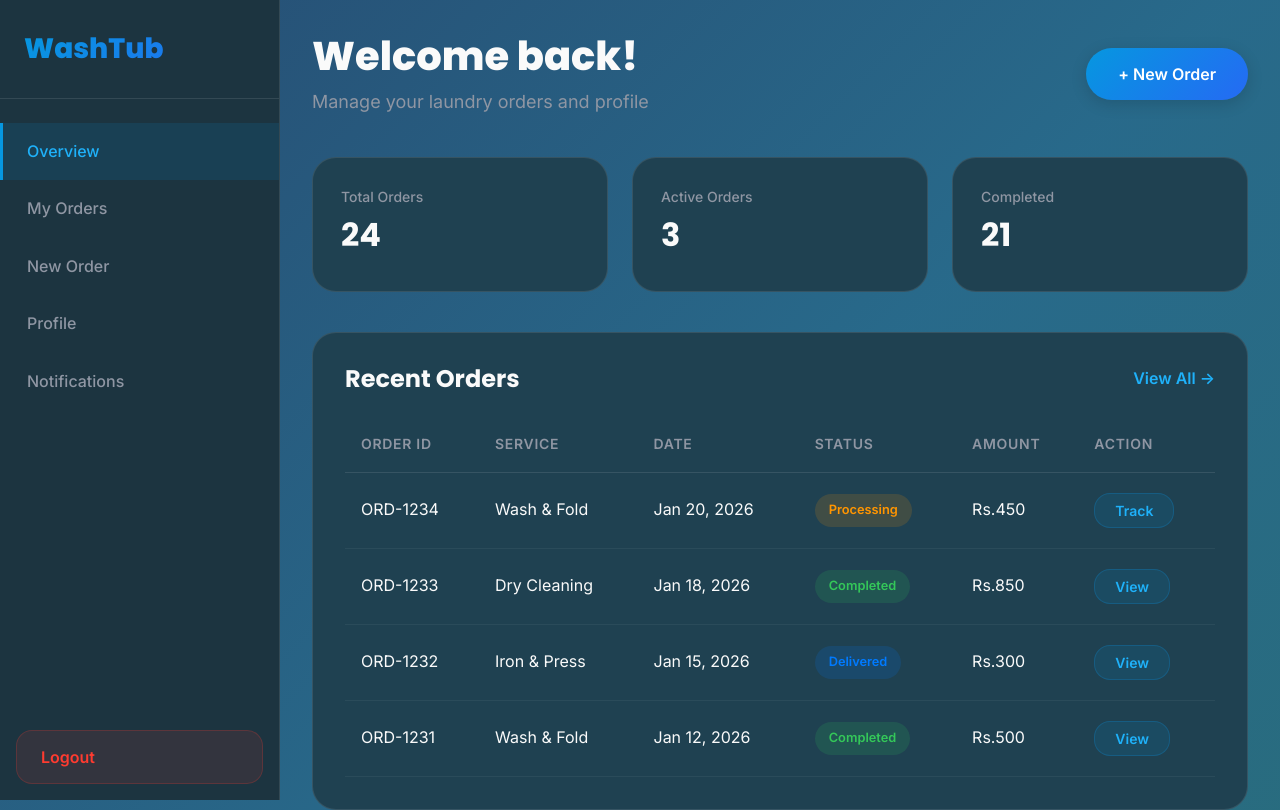
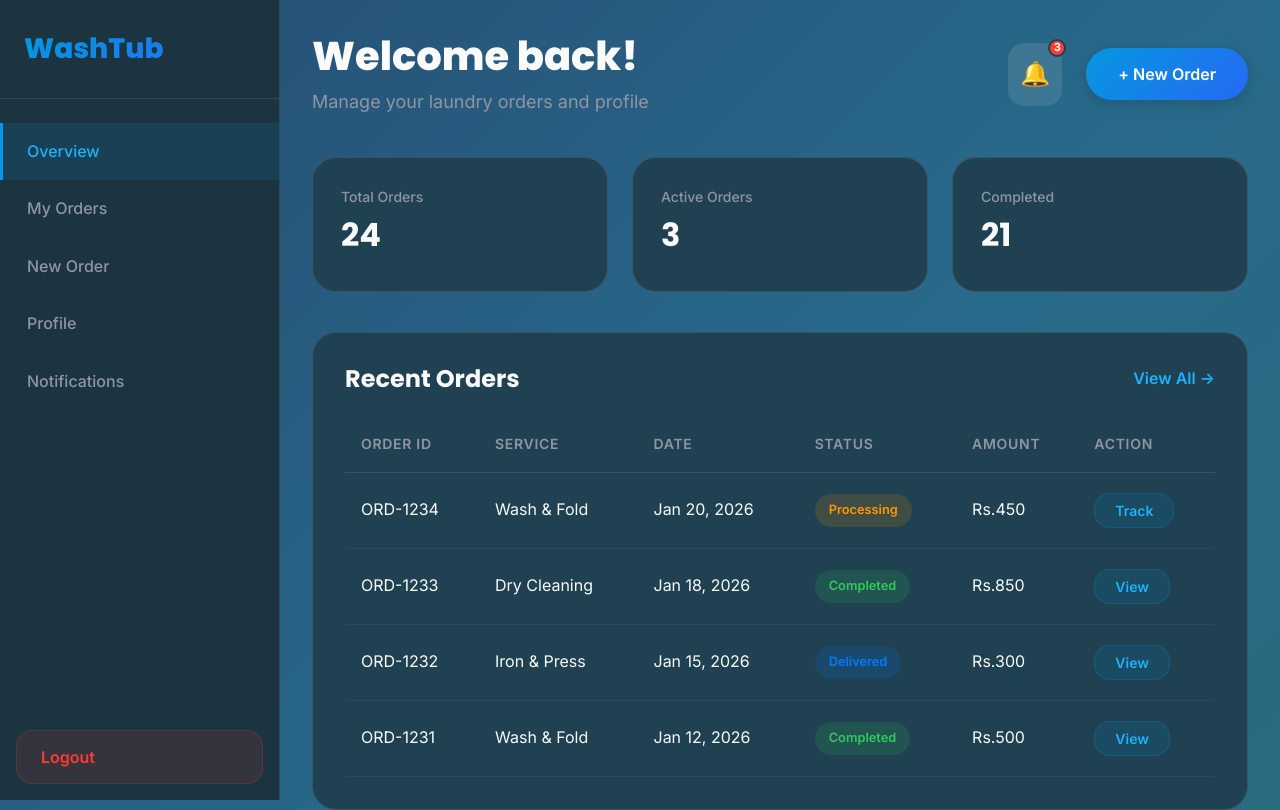
Before and after one commit to KavishaPerera/Wash-TUB, a React app in the folder frontend/: page /customer-dashboard in a window 1280 px wide. Shown: the top 810 px of the page. Built offline with nearby package versions, Linux system fonts and the light colour scheme; the HTML template or start-up script is replaced by a standard one.

Commit message:
add notification icon for customer dashboard

```diff
--- a/frontend/src/pages/CustomerDashboard.css
+++ b/frontend/src/pages/CustomerDashboard.css
@@ -115,6 +115,51 @@
 .dashboard-header p {
     margin: 0.5rem 0 0 0;
     color: var(--color-gray);
+}
+
+.header-left {
+    flex: 1;
+}
+
+.header-right {
+    display: flex;
+    align-items: center;
+    gap: 1.5rem;
+}
+
+.notification-bell {
+    position: relative;
+    cursor: pointer;
+    padding: 0.75rem;
+    background: rgba(255, 255, 255, 0.1);
+    border-radius: var(--radius-md);
+    transition: all var(--transition-fast);
+}
+
+.notification-bell:hover {
+    background: rgba(255, 255, 255, 0.15);
+    transform: scale(1.05);
+}
+
+.bell-icon {
+    font-size: 1.5rem;
+}
+
+.notification-badge {
+    position: absolute;
+    top: -4px;
+    right: -4px;
+    background: #ff3b30;
+    color: white;
+    font-size: 0.7rem;
+    font-weight: 700;
+    min-width: 18px;
+    height: 18px;
+    border-radius: 50%;
+    display: flex;
+    align-items: center;
+    justify-content: center;
+    border: 2px solid hsl(200, 45%, 22%);
 }
 
 /* Stats Section */
--- a/frontend/src/pages/CustomerDashboard.jsx
+++ b/frontend/src/pages/CustomerDashboard.jsx
@@ -54,13 +54,19 @@ const CustomerDashboard = () => {
                 {/* Header */}
                 <header className="dashboard-header">
                     <div className="header-content">
-                        <div>
+                        <div className="header-left">
                             <h1>Welcome back!</h1>
                             <p>Manage your laundry orders and profile</p>
                         </div>
-                        <button className="btn btn-primary">
-                            + New Order
-                        </button>
+                        <div className="header-right">
+                            <div className="notification-bell">
+                                <span className="bell-icon">🔔</span>
+                                <span className="notification-badge">3</span>
+                            </div>
+                            <button className="btn btn-primary">
+                                + New Order
+                            </button>
+                        </div>
                     </div>
                 </header>
 
```
